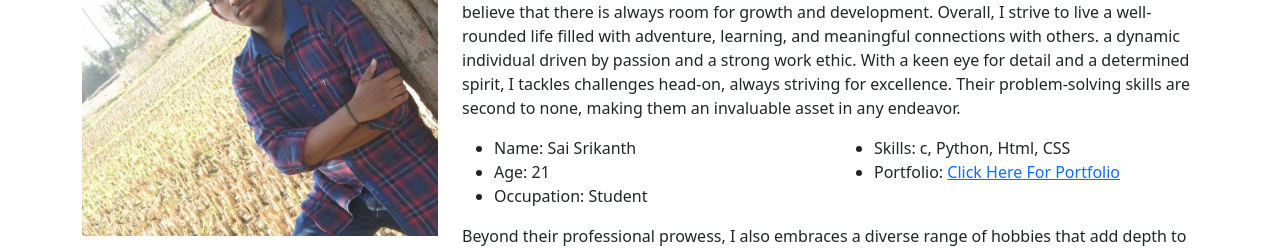
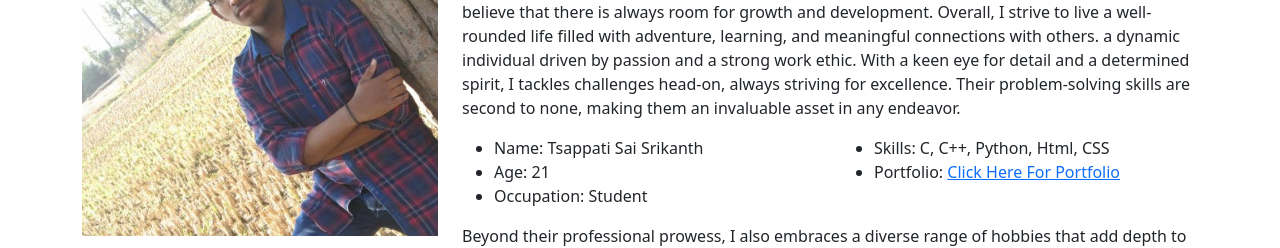
Before and after one commit to Saisrikanth412/Portfolio-Site-FED-IBM-Project, a plain HTML site: page index.html in a window 1280 px wide. Shown: the part 1000-1248 px from the top of the page. Drawn offline with nearby package versions, Linux system fonts and the light colour scheme.

Commit message:
Update index.html

```diff
--- a/index.html
+++ b/index.html
@@ -100,14 +100,14 @@
           <div class="row">
             <div class="col-md-6">
               <ul>
-                <li>Name: Sai Srikanth</li>
+                <li>Name: Tsappati Sai Srikanth</li>
                 <li>Age: 21</li>
                 <li>Occupation: Student</li>
               </ul>
             </div>
             <div class="col-md-6">
               <ul>
-                <li>Skills: c, Python, Html, CSS</li>
+                <li>Skills: C, C++, Python, Html, CSS                       </li>
                 <li>Portfolio: <a href="https://www.linkedin.com/in/tsappati-sai-srikanth-124484212/" target="_blank"
                     rel="noopener norefferer">Click Here For Portfolio</a></li>
               </ul>
```
